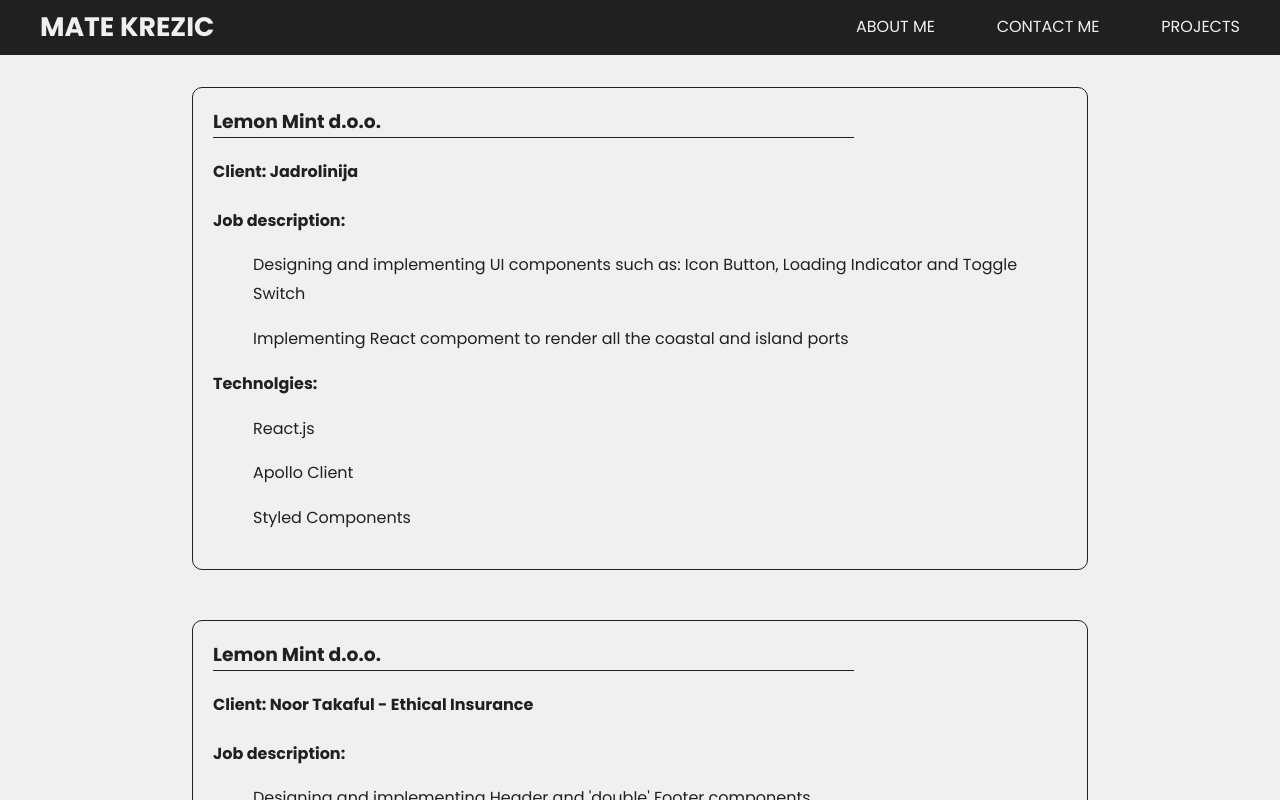
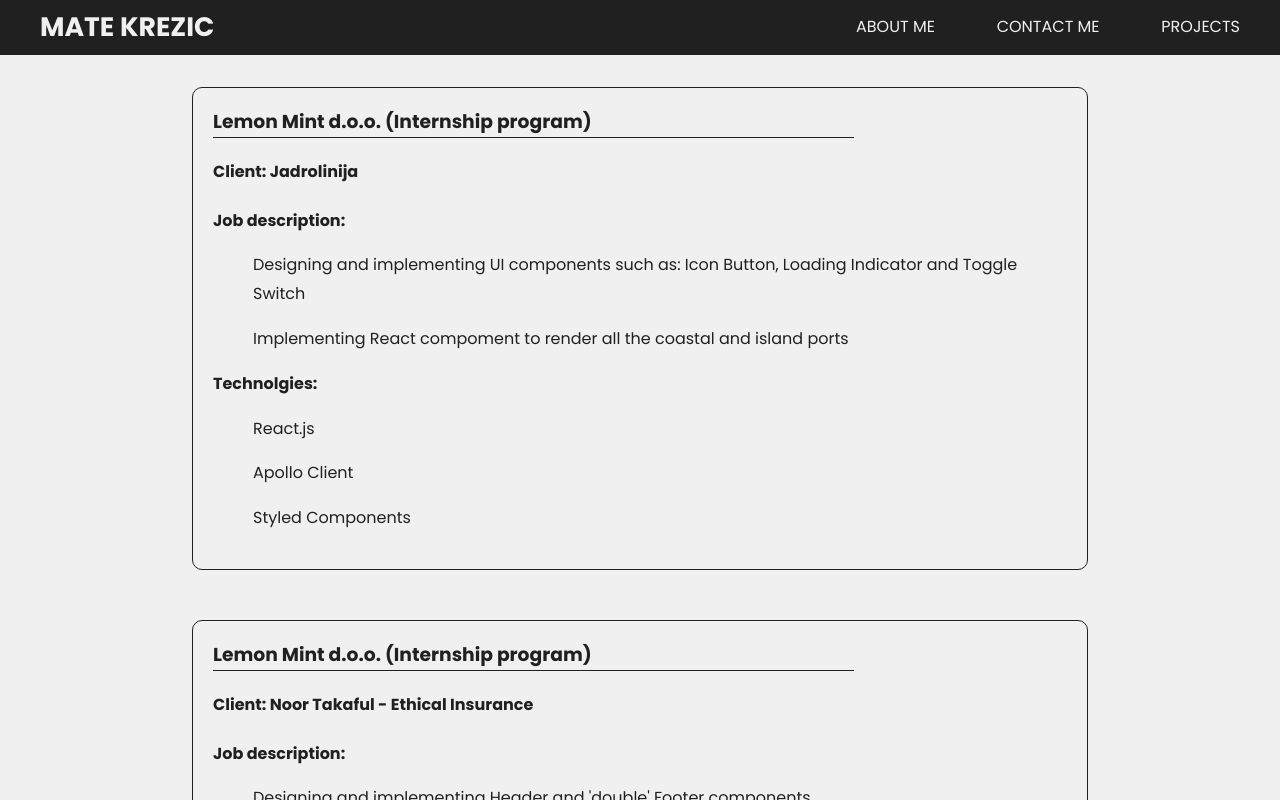
Before and after one commit to unizdmate/portfolio-redesign, a Next.js app: page /projects in a window 1280 px wide. Shown: the top 800 px of the page. Built offline with nearby package versions, Linux system fonts and the light colour scheme; no server answers.

Commit message:
updated project text

```diff
--- a/data/projects.js
+++ b/data/projects.js
@@ -1,7 +1,7 @@
 export const projects = [
   {
     id: 1,
-    employer: "Lemon Mint d.o.o.",
+    employer: "Lemon Mint d.o.o. (Internship program)",
     client: "Client: Jadrolinija",
     jobDescription: [
       "Designing and implementing UI components such as: Icon Button, Loading Indicator and Toggle Switch",
@@ -12,7 +12,7 @@
 
   {
     id: 2,
-    employer: "Lemon Mint d.o.o.",
+    employer: "Lemon Mint d.o.o. (Internship program)",
     client: "Client: Noor Takaful - Ethical Insurance",
     jobDescription: [
       "Designing and implementing Header and 'double' Footer components",
```
